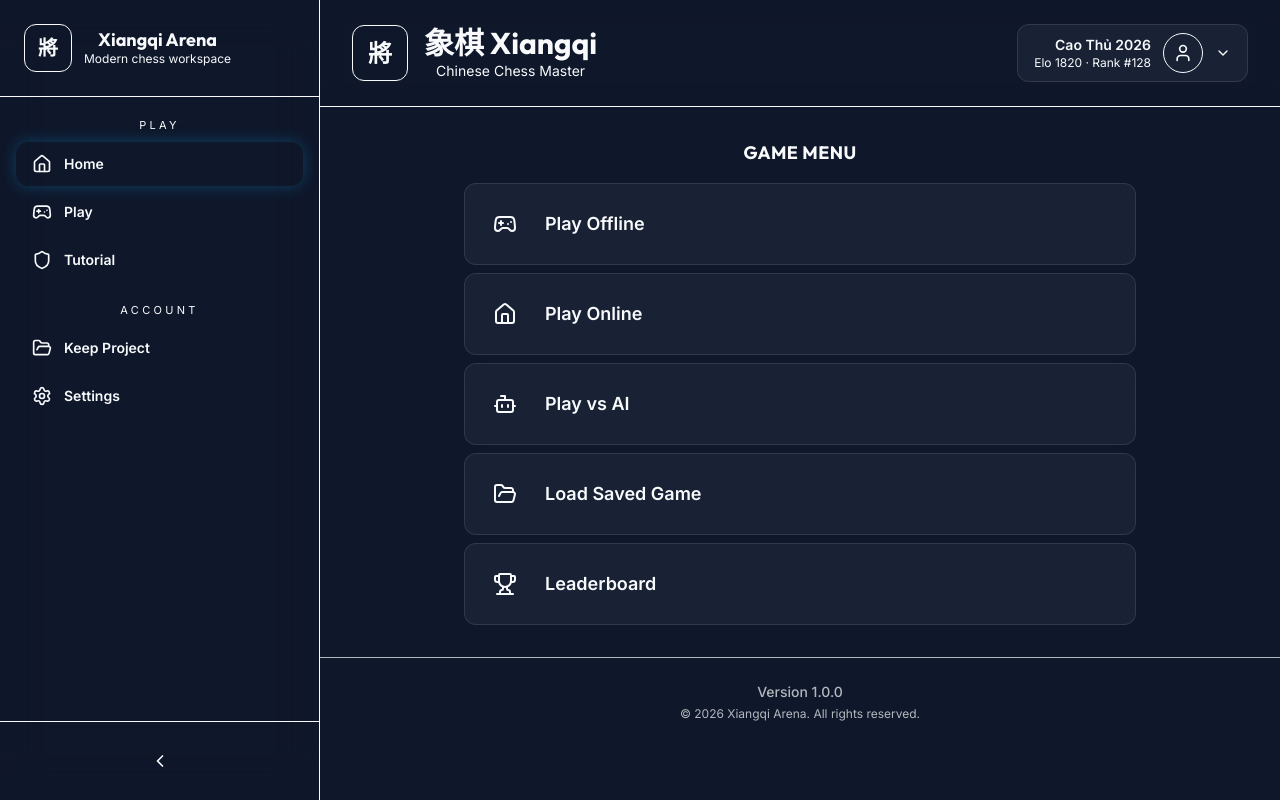
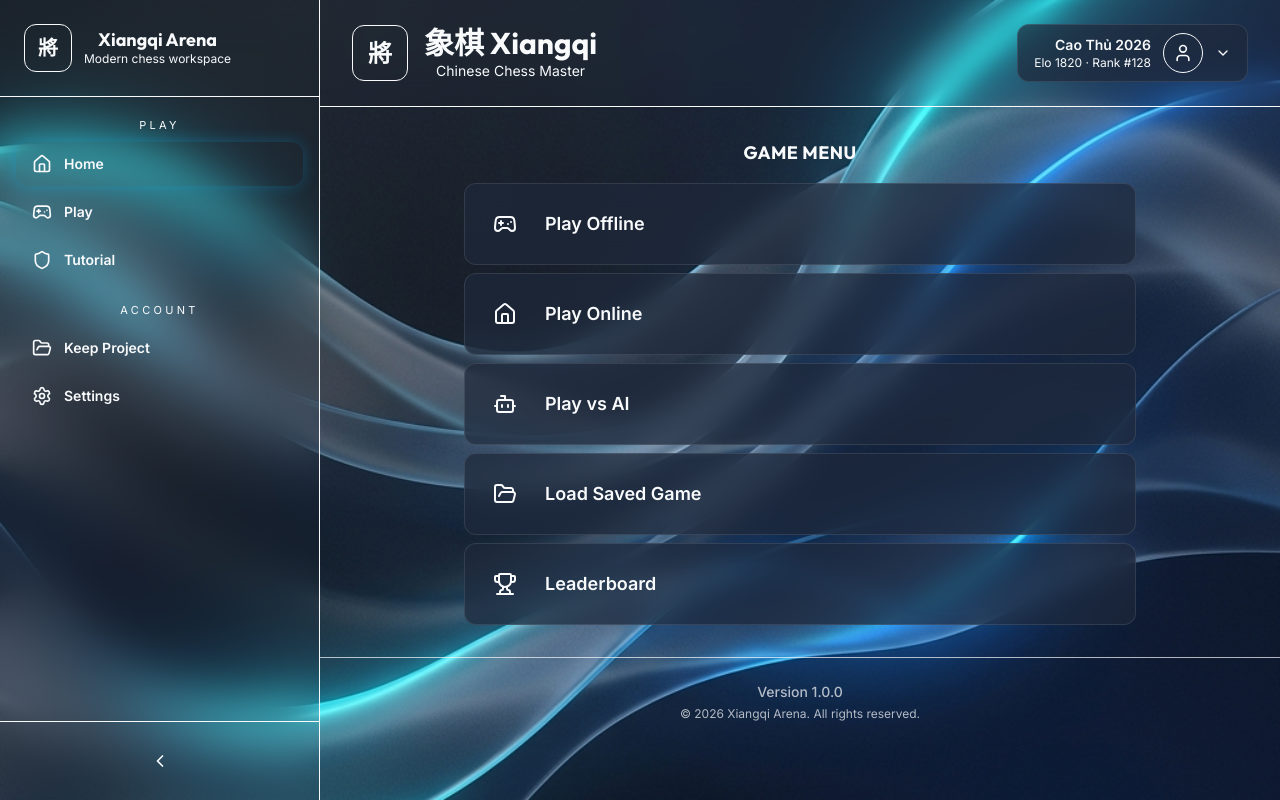
Before and after one commit to datkrb/xiang-qi, a React (Vite) app in the folder frontend/: page / in a window 1280 px wide. Built offline with nearby package versions, Linux system fonts and the light colour scheme; no server answers.

Commit message:
Refactor code structure for improved readability and maintainability

```diff
--- a/frontend/src/App.tsx
+++ b/frontend/src/App.tsx
@@ -66,7 +66,7 @@ const LeaderboardScreen = lazy(() =>
 
 // Fallback Loading Screen for lazy components
 const ScreenFallback = () => (
-  <div className="min-h-screen bg-background flex flex-col items-center justify-center text-muted gap-4">
+  <div className="min-h-screen flex flex-col items-center justify-center text-muted gap-4">
     <div className="w-16 h-16 border-4 border-primary border-t-transparent rounded-full animate-spin shadow-lg" />
     <p className="text-xl font-bold font-heading animate-pulse text-muted">
       Loading Battleground...
@@ -283,7 +283,7 @@ export default function App() {
             {currentScreen !== "login" &&
             currentScreen !== "register" &&
             currentScreen !== "forgot" ? (
-              <div className="relative flex min-h-screen bg-background">
+              <div className="relative flex min-h-screen">
                 <AppSidebar
                   currentScreen={currentScreen}
                   onNavigate={handleNavigate}
--- a/frontend/src/components/ForgotPasswordScreen.tsx
+++ b/frontend/src/components/ForgotPasswordScreen.tsx
@@ -22,7 +22,7 @@ export default function ForgotPasswordScreen({
   };
 
   return (
-    <div className="min-h-screen flex items-center justify-center bg-background p-4">
+    <div className="min-h-screen flex items-center justify-center p-4">
       <div className="w-full max-w-md glass-panel rounded-2xl p-8 animate-fade-in">
         <div className="text-center mb-6">
           <div
--- a/frontend/src/components/LoginScreen.tsx
+++ b/frontend/src/components/LoginScreen.tsx
@@ -20,7 +20,7 @@ export default function LoginScreen({
   const [remember, setRemember] = useState(true);
 
   return (
-    <div className="min-h-screen flex items-center justify-center bg-background p-4">
+    <div className="min-h-screen flex items-center justify-center p-4">
       <div className="w-full max-w-md glass-panel rounded-2xl p-8 animate-fade-in">
         <div className="text-center mb-6">
           <div
--- a/frontend/src/components/RegisterScreen.tsx
+++ b/frontend/src/components/RegisterScreen.tsx
@@ -30,7 +30,7 @@ export default function RegisterScreen({
           : "";
 
   return (
-    <div className="min-h-screen flex items-center justify-center bg-background p-4">
+    <div className="min-h-screen flex items-center justify-center p-4">
       <div className="w-full max-w-md glass-panel rounded-2xl p-8 animate-fade-in">
         <div className="text-center mb-6">
           <div
--- a/frontend/src/index.css
+++ b/frontend/src/index.css
@@ -32,6 +32,10 @@
 /* Base resets and typography */
 body {
   background-color: var(--color-background);
+  background-image: url('/bg-blue.png');
+  background-size: cover;
+  background-position: center;
+  background-attachment: fixed;
   color: var(--color-text-main);
   font-family: 'Inter', sans-serif;
   margin: 0;
@@ -101,7 +105,6 @@ h1, h2, h3, h4, h5, h6, .font-heading {
 /* Ensure background color is fully painted */
 html, body, #root {
   min-height: 100vh;
-  background-color: var(--color-background);
 }
 
 @layer utilities {
```
Also changed, not shown: frontend/public/bg-blue.png (added).
